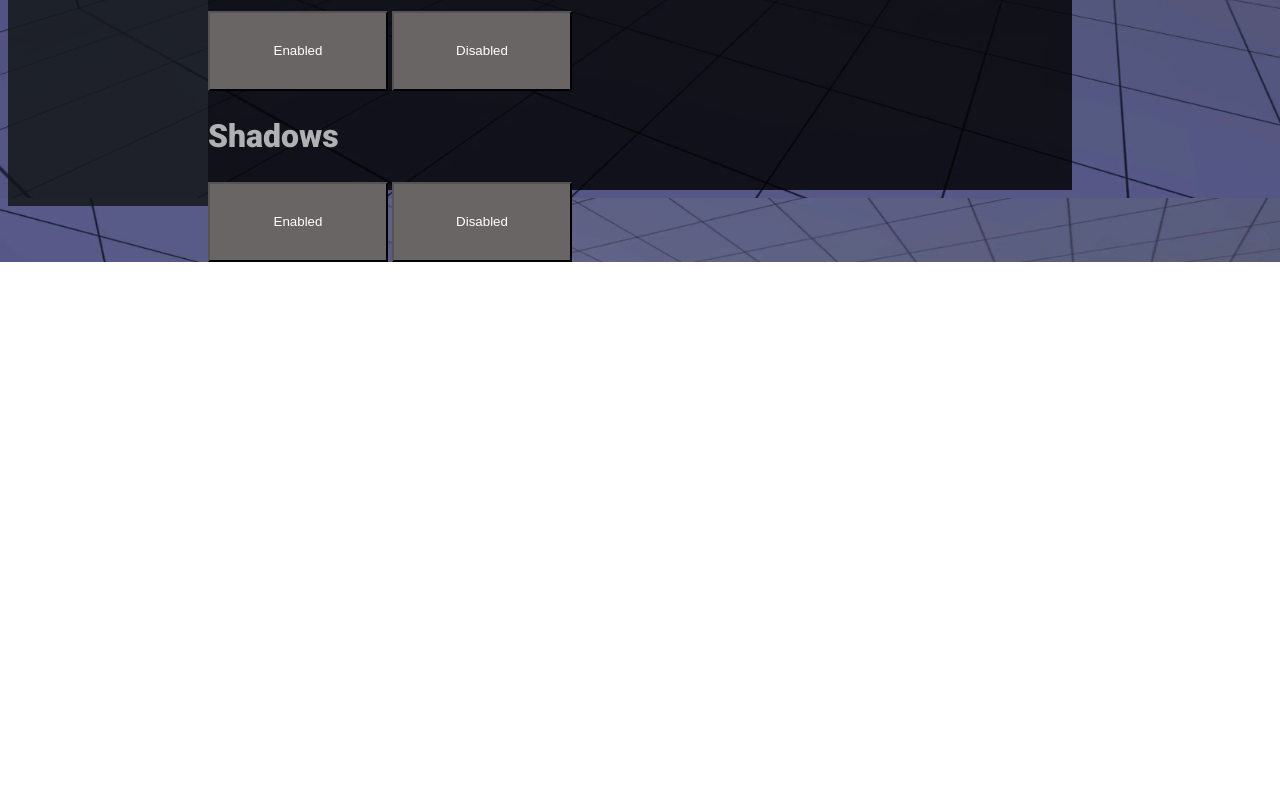
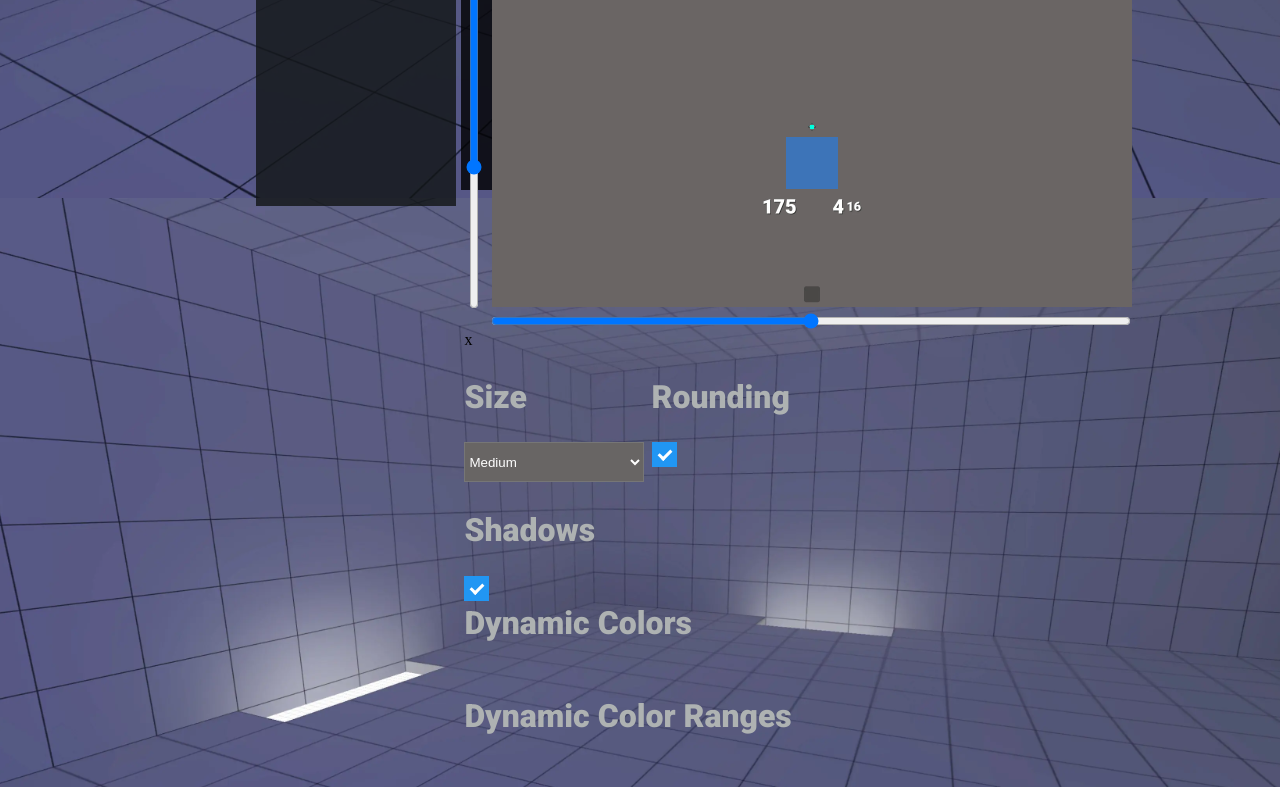
Before and after one commit to itsmmarc/speedo-generator, a website with bundled scripts: page dist/pages/soldierspeedos.html in a window 1280 px wide. Shown: the part 602-1389 px from the top of the page. Before the commit the page ends 864 px from the top, so only its background shows below. Built offline with nearby package versions, Linux system fonts and the light colour scheme.

Commit message:
add position customization with preview

```diff
--- a/src/color.ts
+++ b/src/color.ts
@@ -1,17 +1,18 @@
 export class Color{
-    name: string;
-    rgb: number[];
+    r: number;
+    g: number;
+    b: number;
 
-    constructor(name: string, rgb: number[]){
-        this.name = name;
-        this.rgb = rgb;
+    constructor(r: number, g: number, b: number){
+        this.r = r;
+        this.g = g;
+        this.b = b;
     }
 
     // function to return rgb value in css syntax
     getCSSColor(): string{
         let color: string = '';
-        color = color.concat('rgb(',this.rgb[0].toString(),',',this.rgb[1].toString(),',',this.rgb[2].toString(),')');
-        //let color: string = "rgb(" + this.rgb[0].toString + "," + this.rgb[1].toString + "," + this.rgb[2].toString + ")";
+        color = color.concat('rgb(',this.r.toString(),',',this.g.toString(),',',this.b.toString(),')');
         return color;
     }
 }
--- a/src/m0recolors.ts
+++ b/src/m0recolors.ts
@@ -23,23 +23,23 @@ export enum m0reColor{
     MAGENTA
 }
 export const m0reColors: Map<m0reColor, Color> = new Map<m0reColor, Color>();
-m0reColors.set(m0reColor.WHITE,new Color('white', [255,255,255]));
-m0reColors.set(m0reColor.TAN,new Color('tan', [235,226,202]));
-m0reColors.set(m0reColor.GREY,new Color('grey', [150,152,154]));
-m0reColors.set(m0reColor.BLACK,new Color('black', [0,0,0]));
-m0reColors.set(m0reColor.MAROON,new Color('maroon', [150,50,255]));
-m0reColors.set(m0reColor.RED,new Color('red', [255,0,0]));
-m0reColors.set(m0reColor.SALMON,new Color('salmon', [250,125,115]));
-m0reColors.set(m0reColor.ORANGE,new Color('orange', [255,155,75]));
-m0reColors.set(m0reColor.YELLOW,new Color('yellow', [255,190,0]));
-m0reColors.set(m0reColor.OLIVE,new Color('olive', [180,200,100]));
-m0reColors.set(m0reColor.GREEN,new Color('green', [0,255,85]));
-m0reColors.set(m0reColor.FOREST,new Color('forest', [0,135,55]));
-m0reColors.set(m0reColor.TEAL,new Color('teal', [81,181,182]));
-m0reColors.set(m0reColor.CYAN,new Color('cyan', [98,219,220]));
-m0reColors.set(m0reColor.BLUE,new Color('blue', [35,125,235]));
-m0reColors.set(m0reColor.NAVY,new Color('navy', [90,120,200]));
-m0reColors.set(m0reColor.PURPLE,new Color('purple', [150,50,235]));
-m0reColors.set(m0reColor.VIOLET,new Color('violet', [190,150,210]));
-m0reColors.set(m0reColor.PINK,new Color('pink', [250,185,240]));
-m0reColors.set(m0reColor.MAGENTA,new Color('magenta', [255,0,127]));
+m0reColors.set(m0reColor.WHITE,new Color(255,255,255));
+m0reColors.set(m0reColor.TAN,new Color(235,226,202));
+m0reColors.set(m0reColor.GREY,new Color(150,152,154));
+m0reColors.set(m0reColor.BLACK,new Color(0,0,0));
+m0reColors.set(m0reColor.MAROON,new Color(150,50,255));
+m0reColors.set(m0reColor.RED,new Color(255,0,0));
+m0reColors.set(m0reColor.SALMON,new Color(250,125,115));
+m0reColors.set(m0reColor.ORANGE,new Color(255,155,75));
+m0reColors.set(m0reColor.YELLOW,new Color(255,190,0));
+m0reColors.set(m0reColor.OLIVE,new Color(180,200,100));
+m0reColors.set(m0reColor.GREEN,new Color(0,255,85));
+m0reColors.set(m0reColor.FOREST,new Color(0,135,55));
+m0reColors.set(m0reColor.TEAL,new Color(81,181,182));
+m0reColors.set(m0reColor.CYAN,new Color(98,219,220));
+m0reColors.set(m0reColor.BLUE,new Color(35,125,235));
+m0reColors.set(m0reColor.NAVY,new Color(90,120,200));
+m0reColors.set(m0reColor.PURPLE,new Color(150,50,235));
+m0reColors.set(m0reColor.VIOLET,new Color(190,150,210));
+m0reColors.set(m0reColor.PINK,new Color(250,185,240));
+m0reColors.set(m0reColor.MAGENTA,new Color(255,0,127));
--- a/src/menus/soldierspeedos.ts
+++ b/src/menus/soldierspeedos.ts
@@ -1,5 +1,6 @@
 import { SpeedoType } from '../speedo.js';
 import { Speedos } from '../speedos.js'
+import { SpeedoSize } from '../speedos.js';
 
 const NUM_SPEEDOS = 4;
 const speedoColl = document.getElementsByClassName('speedo') as HTMLCollection;    // collection of all speedo class elements
@@ -56,7 +57,6 @@ function updateSpeedoStyles(){
             slot += i;
             let speedoObj = speedosObj.speedo[i-1];
 
-            console.log('checking speedo size');
             if(speedoElm.classList.contains(slot)){
                 // Check if speedo should be visible
                 if(speedoObj.speedoType == "NONE" && !speedoElm.classList.contains('hidden')){
@@ -106,35 +106,97 @@ slot4_DropDownMenu.addEventListener('change', () => {
     speedosObj.speedo[3].speedoType = slot4_DropDownMenu.selectedOptions[0].value as SpeedoType;
     updateSpeedoStyles();
 });
+
+// POSITION
+const xSlider = document.getElementById('xpos') as HTMLInputElement;
+const ySlider = document.getElementById('ypos') as HTMLInputElement;
+
+const markerElm = document.getElementById('marker') as HTMLElement;
+const markerStyle = window.getComputedStyle(markerElm) as CSSStyleDeclaration;
+const markerSize = [+(markerStyle.getPropertyValue('width').replace("px","")),+(markerStyle.getPropertyValue('height').replace("px",""))] as number[];
+
+const markerBoundsElm = document.getElementById('markerbounds') as HTMLElement;
+const markerBoundsStyle = window.getComputedStyle(markerBoundsElm) as CSSStyleDeclaration;
+const markerBoundsWidth = +(markerBoundsStyle.getPropertyValue('width').replace("px","")) as number;
+const markerBoundsHeight = +(markerBoundsStyle.getPropertyValue('height').replace("px","")) as number;
+const markerBounds = [markerBoundsWidth - markerSize[0], markerBoundsHeight - markerSize[1]] as number[];
+
+xSlider.addEventListener('input', () =>{
+    markerElm.style.left = (+xSlider.value * (markerBounds[0]/100)).toString();
+})
+xSlider.addEventListener('change', () =>{
+    let center: number = markerBounds[0]/2;
+    let markerLeft = +markerElm.style.left.replace("px","");
+
+    let xOffset: number = markerLeft - center;
+    xOffset = Math.round(xOffset/markerBoundsWidth * 640);  // 640 is the width of screen in 16:9 in tf2 hud units
+
+    let newXPos: string = 'cs-0.5';
+    if(markerLeft==0){
+        newXPos = '0';
+    } else if(markerLeft==markerBounds[0]){
+        newXPos = 'rs1';
+    } else if(xOffset>0){
+        newXPos = newXPos.concat('+', xOffset.toString());
+    } else if(xOffset<0){
+        newXPos = newXPos.concat(xOffset.toString());
+    }
+
+    speedosObj.position.xpos = newXPos;
+})
+
+ySlider.addEventListener('input', () =>{
+    markerElm.style.top = (+ySlider.value * (markerBounds[1]/100)).toString();
+})
+ySlider.addEventListener('change', () =>{
+    let center: number = markerBounds[1]/2;
+    let markerTop = +markerElm.style.top.replace("px","");
+
+    let yOffset: number = markerTop - center;
+    yOffset = Math.round(yOffset/markerBoundsHeight * 480);  // 480 is the height of screen in tf2 hud units
+
+    let newYPos: string = 'cs-0.5';
+    if(markerTop==0){
+        newYPos = '0';
+    } else if(markerTop==markerBounds[1]){
+        newYPos = 'rs1';
+    } else if(yOffset>0){
+        newYPos = newYPos.concat('+', yOffset.toString());
+    } else if(yOffset<0){
+        newYPos = newYPos.concat(yOffset.toString());
+    }
+
+    speedosObj.position.ypos = newYPos;
+})
+
+
 // SIZE
-const sizeSmallBtn = document.getElementById('size_small') as HTMLElement;
-const sizeMedBtn = document.getElementById('size_medium') as HTMLElement;
-const sizeLargeBtn = document.getElementById('size_large') as HTMLElement;
+const speedoSizeElm = document.getElementById('sizes') as HTMLSelectElement;
 
-sizeSmallBtn.addEventListener('click', () => {speedosObj.size = "SMALL"; updateSpeedoStyles()});
-sizeMedBtn.addEventListener('click', () => {speedosObj.size = "MEDIUM"; updateSpeedoStyles()});
-sizeLargeBtn.addEventListener('click', () => {speedosObj.size = "LARGE"; updateSpeedoStyles()});
+speedoSizeElm.addEventListener('change', () => {
+    speedosObj.size = speedoSizeElm.value as SpeedoSize;
+    updateSpeedoStyles();
+})
 
 // SHADOWS
-const enableShadowsBtn = document.getElementById('shadows_enable') as HTMLElement;
-const disableShadowsBtn = document.getElementById('shadows_disable') as HTMLElement;
+const shadowsCBox = document.getElementById('shadows_checkbox') as HTMLInputElement;
 
-enableShadowsBtn.addEventListener('click', () => {speedosObj.drawShadows = true; updateSpeedoStyles()});
-disableShadowsBtn.addEventListener('click', () => {speedosObj.drawShadows = false;updateSpeedoStyles()});
+shadowsCBox.addEventListener('change', () => {speedosObj.drawShadows = shadowsCBox.checked; updateSpeedoStyles()});
 
 // ROUNDING
-const enableRoundingBtn = document.getElementById('rounding_enable') as HTMLElement;
-const disableRoundingBtn = document.getElementById('rounding_disable') as HTMLElement;
+const roundingCBox = document.getElementById('rounding_checkbox') as HTMLInputElement;
 
-enableRoundingBtn.addEventListener('click', () => {speedosObj.round = true; updateSpeedoStyles()});
-disableRoundingBtn.addEventListener('click', () => {speedosObj.round = false;updateSpeedoStyles()});
+roundingCBox.addEventListener('change', () => {speedosObj.round = roundingCBox.checked; updateSpeedoStyles()});
 
 //===================================================================================
 // ON PAGE LOAD
 //-----------------------------------------------------------------------------------
 updateSpeedoStyles();
-// set selected dropdowns based on current (default) speedo settings
+// load default settings based on defaults of speedosObj
 slot1_DropDownMenu.value = speedosObj.speedo[0].speedoType;
 slot2_DropDownMenu.value = speedosObj.speedo[1].speedoType;
 slot3_DropDownMenu.value = speedosObj.speedo[2].speedoType;
 slot4_DropDownMenu.value = speedosObj.speedo[3].speedoType;
+speedoSizeElm.value = speedosObj.size;
+shadowsCBox.checked = speedosObj.drawShadows;
+roundingCBox.checked = speedosObj.round;
--- /dev/null
+++ b/src/range.ts
@@ -0,0 +1,9 @@
+export class Range{
+    min: number;
+    max: number;
+
+    constructor(min?: number, max?: number){
+        this.min = min || 0;
+        this.max = max || 0;
+    }
+}
--- a/src/speedos.ts
+++ b/src/speedos.ts
@@ -3,6 +3,8 @@ import { SpeedoType } from './speedo.js';
 import { Color } from './color.js';
 import { m0reColor } from './m0recolors.js';
 import { m0reColors } from './m0recolors.js';
+import { Range } from './range.js';
+import { VDFElement } from './vdfelement.js';
 
 export type SpeedoSize = 'SMALL' | 'MEDIUM' | 'LARGE';
 
@@ -17,11 +19,12 @@ export class Speedos {
     colorGood: Color;
     framerate: number;
     frametime: number;
+    position: VDFElement;
 
     constructor(){
         this.round = true;
         this.drawShadows = true;
-        this.size = "MEDIUM";
+        this.size = "MEDIUM" as SpeedoSize;
         this.colorMain = m0reColors.get(m0reColor.WHITE) as Color;
         this.colorClose = m0reColors.get(m0reColor.BLUE) as Color;
         this.colorGood = m0reColors.get(m0reColor.GREEN) as Color;
@@ -29,10 +32,12 @@ export class Speedos {
         this.frametime = 1000/this.framerate;
 
         this.speedo = new Array<Speedo>(4);
-        this.speedo[0] = new Speedo("NONE", this.colorMain);
-        this.speedo[1] = new Speedo("HORIZONTAL", this.colorMain);
-        this.speedo[2] = new Speedo("HEIGHTO", this.colorMain);
-        this.speedo[3] = new Speedo("NONE", this.colorMain);
+        this.speedo[0] = new Speedo("NONE" as SpeedoType, this.colorMain);
+        this.speedo[1] = new Speedo("HORIZONTAL" as SpeedoType, this.colorMain);
+        this.speedo[2] = new Speedo("HEIGHTO" as SpeedoType, this.colorMain);
+        this.speedo[3] = new Speedo("NONE" as SpeedoType, this.colorMain);
+
+        this.position = new VDFElement('speedos', 'cs-0.5', 'cs-0.5+54');
     }
 
     startSpeedoPreview(): void{
--- /dev/null
+++ b/src/vdfelement.ts
@@ -0,0 +1,19 @@
+export class VDFElement{
+    fieldName: string;
+    controlName?: string;
+    xpos: string;
+    ypos: string;
+    wide?: string;
+    tall?: string;
+    visible: boolean;
+    enabled: boolean;
+
+    constructor(name: string, xpos?: string, ypos?: string){
+        this.fieldName = name;
+        this.xpos = xpos || '0';
+        this.ypos = ypos || '0';
+        this.visible = true;
+        this.enabled = true;
+
+    }
+}
```
Also changed, not shown: dist/pages/soldierspeedos.html, dist/scripts/color.js, dist/scripts/m0recolors.js, dist/scripts/menus/soldierspeedos.js, dist/scripts/range.js (added), dist/scripts/speedos.js, dist/scripts/vdfelement.js (added), dist/scripts/vector.js (added), dist/styles/images/hud.webp (added), dist/styles/soldierspeedos.css.
